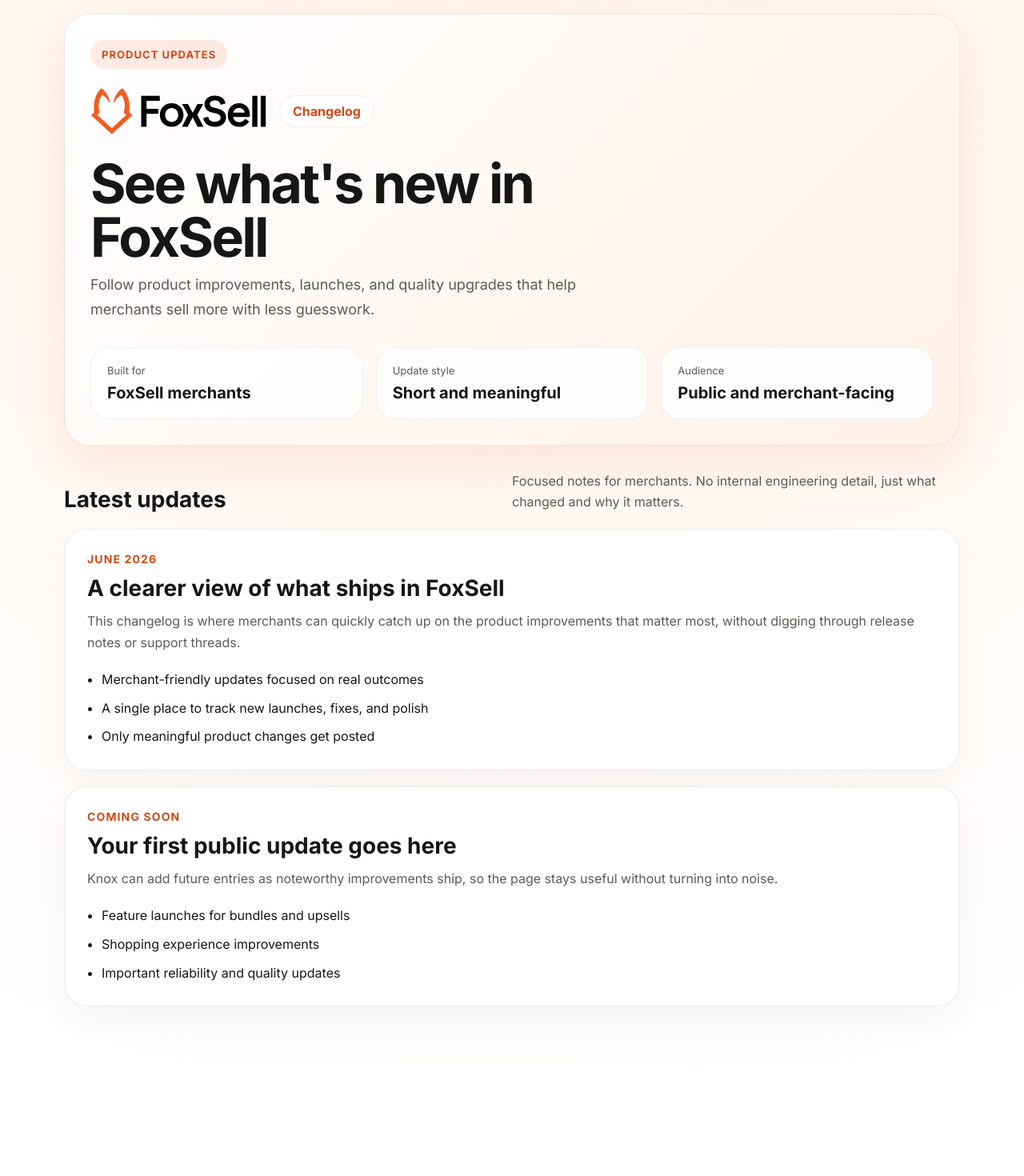
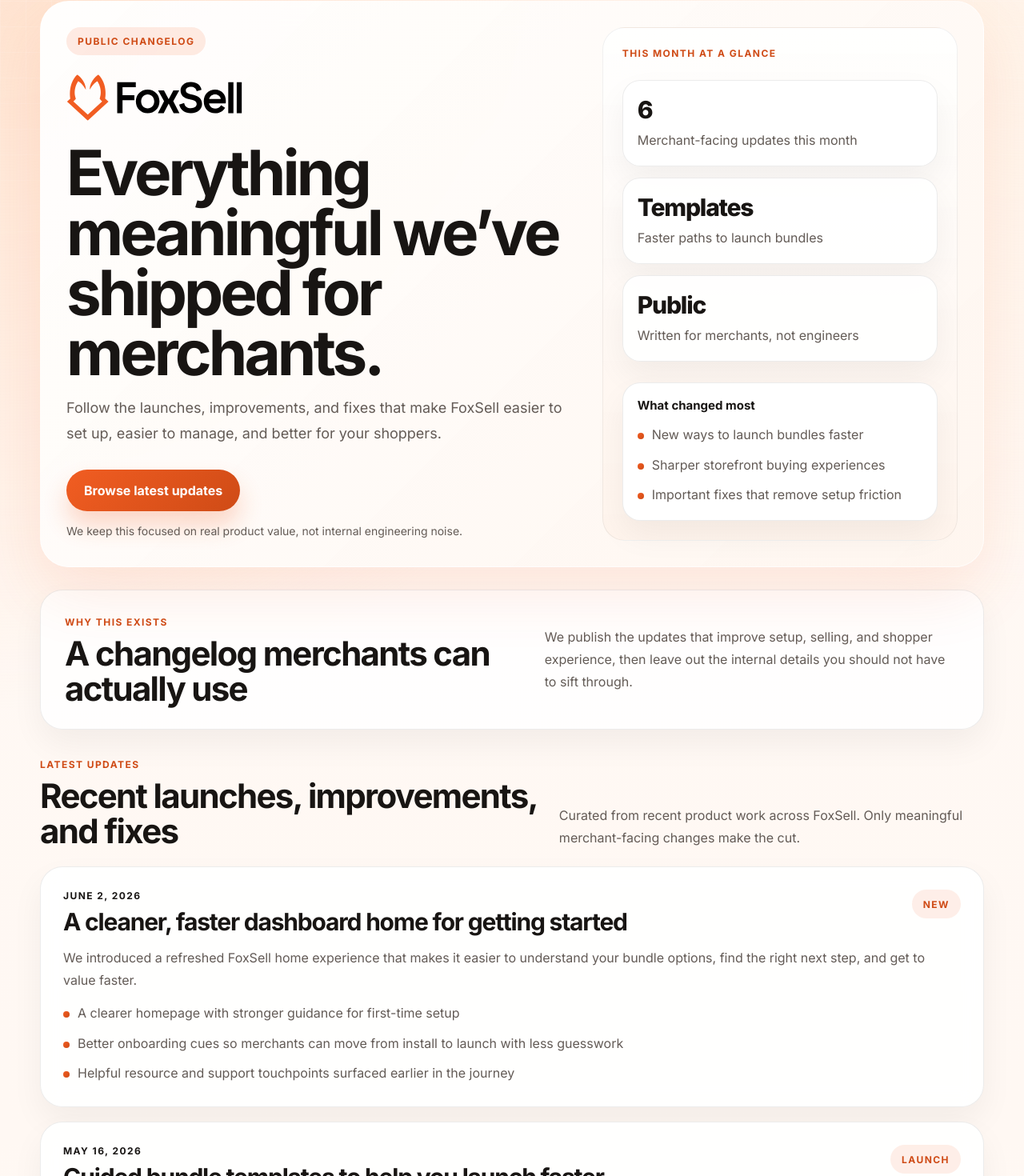
Before and after one commit to FoxSellApp/foxsell-changelog, a Next.js app: page / in a window 1280 px wide. Shown: the part 31-1501 px from the top of the page at 80% size. Before the commit the page ends 1361 px from the top, so only its background shows below. Built offline with nearby package versions, Linux system fonts and the light colour scheme.

Commit message:
feat: refresh public changelog homepage

```diff
--- a/pages/index.js
+++ b/pages/index.js
@@ -1,36 +1,92 @@
+import Head from "next/head"
+import Image from "next/image"
+
+const heroStats = [
+  { value: "6", label: "Merchant-facing updates this month" },
+  { value: "Templates", label: "Faster paths to launch bundles" },
+  { value: "Public", label: "Written for merchants, not engineers" }
+]
+
+const highlights = [
+  "New ways to launch bundles faster",
+  "Sharper storefront buying experiences",
+  "Important fixes that remove setup friction"
+]
+
 const changelogEntries = [
   {
-    date: "June 2026",
-    title: "A clearer view of what ships in FoxSell",
+    date: "June 2, 2026",
+    tag: "New",
+    title: "A cleaner, faster dashboard home for getting started",
     summary:
-      "This changelog is where merchants can quickly catch up on the product improvements that matter most, without digging through release notes or support threads.",
-    highlights: [
-      "Merchant-friendly updates focused on real outcomes",
-      "A single place to track new launches, fixes, and polish",
-      "Only meaningful product changes get posted"
+      "We introduced a refreshed FoxSell home experience that makes it easier to understand your bundle options, find the right next step, and get to value faster.",
+    bullets: [
+      "A clearer homepage with stronger guidance for first-time setup",
+      "Better onboarding cues so merchants can move from install to launch with less guesswork",
+      "Helpful resource and support touchpoints surfaced earlier in the journey"
     ]
   },
   {
-    date: "Coming soon",
-    title: "Your first public update goes here",
+    date: "May 16, 2026",
+    tag: "Launch",
+    title: "Guided bundle templates to help you launch faster",
     summary:
-      "Knox can add future entries as noteworthy improvements ship, so the page stays useful without turning into noise.",
-    highlights: [
-      "Feature launches for bundles and upsells",
-      "Shopping experience improvements",
-      "Important reliability and quality updates"
+      "We rolled out a more guided template setup flow for mix-and-match bundles so merchants can move from idea to live offer with less manual work.",
+    bullets: [
+      "Structured setup flows for ready-to-use bundle templates",
+      "A clearer way to preview, configure, and install template-based experiences",
+      "Less friction when turning proven bundle layouts into live campaigns"
+    ]
+  },
+  {
+    date: "May 16, 2026",
+    tag: "Improvement",
+    title: "Template previews are easier to explore before you publish",
+    summary:
+      "We improved template discovery so you can review layouts with more confidence before committing to a setup path.",
+    bullets: [
+      "Preview actions now feel more dependable and easier to follow",
+      "Demo store links make it easier to see templates in a realistic storefront context",
+      "Template setup now includes more contextual guidance when you need help"
+    ]
+  },
+  {
+    date: "May 12, 2026",
+    tag: "Storefront",
+    title: "Better product option experiences for shoppers",
+    summary:
+      "We shipped a set of storefront experience improvements that make bundle selection clearer and more intuitive for shoppers.",
+    bullets: [
+      "Color swatches are now supported for qualifying option selections",
+      "Bundle quantity and pricing details are presented more clearly in the summary experience",
+      "Fixed-price bundle summaries now stay cleaner by hiding item-level prices when they are not useful"
+    ]
+  },
+  {
+    date: "May 12, 2026",
+    tag: "Fixes",
+    title: "More reliable add-ons behavior in mix-and-match bundles",
+    summary:
+      "We tightened several edge cases around add-ons so merchants can trust bundle behavior more when shoppers change selections.",
+    bullets: [
+      "Add-ons now stay better aligned with the option choices shoppers actually make",
+      "Invalid or unavailable add-on states are cleared more reliably",
+      "Bundle interactions behave more predictably when quantities or options change"
+    ]
+  },
+  {
+    date: "May 5, 2026",
+    tag: "Fixes",
+    title: "Smoother bundle editing for complex catalog setups",
+    summary:
+      "We fixed a handful of high-friction issues in bundle configuration so merchants can edit and launch offers with fewer blockers.",
+    bullets: [
+      "Multi-variant bundles now handle empty variant states more gracefully",
+      "Dynamic add-on bundle pricing edits are more dependable in supported configurations",
+      "Per-option add-on setups now duplicate products more reliably when building advanced bundle experiences"
     ]
   }
 ]
-
-const stats = [
-  { label: "Built for", value: "FoxSell merchants" },
-  { label: "Update style", value: "Short and meaningful" },
-  { label: "Audience", value: "Public and merchant-facing" }
-]
-
-import Head from "next/head"
-import Image from "next/image"
 
 export default function Home() {
   return (
@@ -39,18 +95,19 @@
         <title>FoxSell Changelog</title>
         <meta
           name="description"
-          content="Merchant-facing product updates, launches, and improvements from FoxSell."
+          content="Public product updates from FoxSell, including launches, improvements, and fixes that matter to merchants."
         />
         <meta property="og:title" content="FoxSell Changelog" />
         <meta
           property="og:description"
-          content="See what&apos;s new in FoxSell with concise, merchant-friendly product updates."
+          content="See the latest FoxSell launches, improvements, and fixes in one polished, merchant-friendly changelog."
         />
         <link rel="icon" href="/favicon.svg" />
       </Head>
       <main className="page-shell">
         <section className="hero-card">
-        <div className="hero-topline">Product updates</div>
+          <div className="hero-copy-column">
+            <span className="eyebrow">Public changelog</span>
             <div className="hero-brand-row">
               <Image
                 src="/assets/foxsell-logo.svg"
@@ -60,37 +117,77 @@
                 height={58}
                 priority
               />
-          <span className="hero-brand-name">Changelog</span>
             </div>
-        <h1>See what&apos;s new in FoxSell</h1>
+            <h1>Everything meaningful we’ve shipped for merchants.</h1>
             <p className="hero-copy">
-          Follow product improvements, launches, and quality upgrades that help merchants sell more with less guesswork.
+              Follow the launches, improvements, and fixes that make FoxSell easier to set up,
+              easier to manage, and better for your shoppers.
             </p>
+            <div className="hero-actions">
+              <a className="primary-action" href="#latest-updates">
+                Browse latest updates
+              </a>
+              <p className="hero-note">We keep this focused on real product value, not internal engineering noise.</p>
+            </div>
+          </div>
+
+          <div className="hero-panel">
+            <div className="hero-panel-label">This month at a glance</div>
             <div className="stats-grid">
-          {stats.map((stat) => (
+              {heroStats.map((stat) => (
                 <div className="stat-card" key={stat.label}>
+                  <div className="stat-value">{stat.value}</div>
                   <div className="stat-label">{stat.label}</div>
-              <div className="stat-value">{stat.value}</div>
                 </div>
               ))}
             </div>
+            <div className="highlights-card">
+              <div className="highlights-title">What changed most</div>
+              <ul>
+                {highlights.map((highlight) => (
+                  <li key={highlight}>{highlight}</li>
+                ))}
+              </ul>
+            </div>
+          </div>
         </section>
 
-      <section className="content-grid">
+        <section className="intro-band">
+          <div>
+            <span className="section-kicker">Why this exists</span>
+            <h2>A changelog merchants can actually use</h2>
+          </div>
+          <p>
+            We publish the updates that improve setup, selling, and shopper experience, then leave out
+            the internal details you should not have to sift through.
+          </p>
+        </section>
+
+        <section className="timeline-section" id="latest-updates">
           <div className="section-heading">
-          <span>Latest updates</span>
-          <p>Focused notes for merchants. No internal engineering detail, just what changed and why it matters.</p>
+            <div>
+              <span className="section-kicker">Latest updates</span>
+              <h2>Recent launches, improvements, and fixes</h2>
+            </div>
+            <p>
+              Curated from recent product work across FoxSell. Only meaningful merchant-facing changes make the cut.
+            </p>
           </div>
 
           <div className="timeline">
             {changelogEntries.map((entry) => (
               <article className="entry-card" key={entry.title}>
+                <div className="entry-header">
+                  <div>
                     <div className="entry-date">{entry.date}</div>
-              <h2>{entry.title}</h2>
+                    <h3>{entry.title}</h3>
+                  </div>
+                  <span className="entry-tag">{entry.tag}</span>
+                </div>
                 <p>{entry.summary}</p>
                 <ul>
-                {entry.highlights.map((highlight) => (
-                  <li key={highlight}>{highlight}</li>
+                  {entry.bullets.map((bullet) => (
+                    <li key={bullet}>{bullet}</li>
                   ))}
                 </ul>
               </article>
--- a/styles/globals.css
+++ b/styles/globals.css
@@ -1,24 +1,36 @@
 :root {
   --background: #fff8f3;
-  --surface: #ffffff;
-  --surface-soft: #fff1e8;
-  --text-primary: #161616;
-  --text-secondary: #5f5a56;
+  --background-strong: #fff0e4;
+  --surface: rgba(255, 255, 255, 0.92);
+  --surface-strong: #ffffff;
+  --surface-soft: #fff4ec;
+  --text-primary: #181513;
+  --text-secondary: #635b56;
   --accent: #f15d22;
-  --accent-deep: #cc4c17;
-  --border: rgba(22, 22, 22, 0.08);
-  --shadow: 0 24px 60px rgba(241, 93, 34, 0.12);
+  --accent-deep: #cf4b16;
+  --accent-soft: rgba(241, 93, 34, 0.12);
+  --border: rgba(24, 21, 19, 0.08);
+  --shadow: 0 30px 80px rgba(241, 93, 34, 0.12);
+  --shadow-soft: 0 18px 40px rgba(24, 21, 19, 0.05);
 }
 
 * {
   box-sizing: border-box;
 }
 
+html {
+  scroll-behavior: smooth;
+}
+
 html,
 body {
   margin: 0;
   padding: 0;
-  background: radial-gradient(circle at top, #fff4ec 0%, var(--background) 42%, #ffffff 100%);
+  min-height: 100%;
+  background:
+    radial-gradient(circle at top left, rgba(255, 225, 204, 0.9), transparent 28%),
+    radial-gradient(circle at top right, rgba(255, 242, 230, 0.9), transparent 24%),
+    linear-gradient(180deg, #fff9f5 0%, var(--background) 48%, #ffffff 100%);
   color: var(--text-primary);
   font-family: Inter, -apple-system, BlinkMacSystemFont, "Segoe UI", sans-serif;
 }
@@ -27,8 +39,20 @@
   min-height: 100vh;
 }
 
+body::before {
+  content: "";
+  position: fixed;
+  inset: 0;
+  pointer-events: none;
+  background-image: linear-gradient(rgba(255, 255, 255, 0.42) 1px, transparent 1px),
+    linear-gradient(90deg, rgba(255, 255, 255, 0.42) 1px, transparent 1px);
+  background-size: 32px 32px;
+  mask-image: linear-gradient(180deg, rgba(0, 0, 0, 0.35), transparent 82%);
+}
+
 a {
   color: inherit;
+  text-decoration: none;
 }
 
 img {
@@ -36,36 +60,57 @@
 }
 
 .page-shell {
-  width: min(1120px, calc(100% - 32px));
+  position: relative;
+  width: min(1180px, calc(100% - 32px));
   margin: 0 auto;
-  padding: 48px 0 72px;
+  padding: 32px 0 80px;
 }
 
 .hero-card {
-  background: linear-gradient(135deg, rgba(255, 255, 255, 0.96), rgba(255, 241, 232, 0.98));
-  border: 1px solid var(--border);
-  border-radius: 32px;
+  display: grid;
+  grid-template-columns: minmax(0, 1.3fr) minmax(320px, 0.9fr);
+  gap: 28px;
+  align-items: stretch;
+  padding: 32px;
+  border: 1px solid rgba(255, 255, 255, 0.6);
+  border-radius: 36px;
+  background: linear-gradient(135deg, rgba(255, 255, 255, 0.95), rgba(255, 246, 239, 0.98));
   box-shadow: var(--shadow);
-  padding: 32px;
+  backdrop-filter: blur(18px);
 }
 
-.hero-topline {
-  display: inline-flex;
-  align-items: center;
-  border-radius: 999px;
-  background: rgba(241, 93, 34, 0.12);
-  color: var(--accent-deep);
-  font-size: 13px;
+.hero-copy-column {
+  display: flex;
+  flex-direction: column;
+  justify-content: center;
+}
+
+.eyebrow,
+.section-kicker,
+.hero-panel-label,
+.entry-date,
+.entry-tag {
+  font-size: 12px;
   font-weight: 700;
-  letter-spacing: 0.08em;
-  padding: 10px 14px;
+  letter-spacing: 0.12em;
   text-transform: uppercase;
 }
 
+.eyebrow,
+.hero-panel-label,
+.entry-tag {
+  color: var(--accent-deep);
+}
+
+.eyebrow {
+  display: inline-flex;
+  width: fit-content;
+  padding: 10px 14px;
+  border-radius: 999px;
+  background: var(--accent-soft);
+}
+
 .hero-brand-row {
-  display: flex;
-  align-items: center;
-  gap: 16px;
   margin-top: 24px;
 }
 
@@ -75,25 +120,12 @@
   height: auto;
 }
 
-.hero-brand-name {
-  display: inline-flex;
-  align-items: center;
-  justify-content: center;
-  min-height: 40px;
-  padding: 8px 16px;
-  border-radius: 999px;
-  background: var(--surface);
-  border: 1px solid rgba(241, 93, 34, 0.14);
-  color: var(--accent-deep);
-  font-weight: 700;
-}
-
 .hero-card h1 {
-  margin: 28px 0 12px;
-  font-size: clamp(40px, 7vw, 68px);
-  line-height: 0.98;
-  letter-spacing: -0.04em;
-  max-width: 700px;
+  margin: 28px 0 16px;
+  max-width: 760px;
+  font-size: clamp(46px, 7vw, 78px);
+  line-height: 0.96;
+  letter-spacing: -0.05em;
 }
 
 .hero-copy {
@@ -101,122 +133,243 @@
   margin: 0;
   color: var(--text-secondary);
   font-size: 18px;
-  line-height: 1.7;
+  line-height: 1.75;
+}
+
+.hero-actions {
+  margin-top: 30px;
+}
+
+.primary-action {
+  display: inline-flex;
+  align-items: center;
+  justify-content: center;
+  min-height: 52px;
+  padding: 0 22px;
+  border-radius: 999px;
+  background: linear-gradient(135deg, var(--accent), var(--accent-deep));
+  color: #fff;
+  font-weight: 700;
+  box-shadow: 0 18px 30px rgba(241, 93, 34, 0.24);
+}
+
+.hero-note {
+  margin: 14px 0 0;
+  color: var(--text-secondary);
+  font-size: 14px;
+  line-height: 1.6;
+}
+
+.hero-panel {
+  display: flex;
+  flex-direction: column;
+  justify-content: space-between;
+  gap: 18px;
+  padding: 24px;
+  border-radius: 28px;
+  background: linear-gradient(180deg, rgba(255, 255, 255, 0.94), rgba(255, 244, 236, 0.98));
+  border: 1px solid rgba(24, 21, 19, 0.06);
+  box-shadow: inset 0 1px 0 rgba(255, 255, 255, 0.8);
 }
 
 .stats-grid {
   display: grid;
-  grid-template-columns: repeat(3, minmax(0, 1fr));
-  gap: 16px;
-  margin-top: 32px;
+  grid-template-columns: 1fr;
+  gap: 14px;
+}
+
+.stat-card,
+.highlights-card,
+.entry-card,
+.intro-band {
+  border: 1px solid var(--border);
+  box-shadow: var(--shadow-soft);
 }
 
 .stat-card {
-  background: rgba(255, 255, 255, 0.84);
-  border: 1px solid rgba(22, 22, 22, 0.06);
-  border-radius: 24px;
-  padding: 20px;
+  padding: 18px 18px 20px;
+  border-radius: 22px;
+  background: rgba(255, 255, 255, 0.88);
+}
+
+.stat-value {
+  font-size: 30px;
+  font-weight: 800;
+  letter-spacing: -0.04em;
 }
 
 .stat-label {
+  margin-top: 8px;
   color: var(--text-secondary);
-  font-size: 13px;
-  margin-bottom: 8px;
+  line-height: 1.5;
 }
 
-.stat-value {
-  font-size: 20px;
+.highlights-card {
+  padding: 18px;
+  border-radius: 22px;
+  background: var(--surface-strong);
+}
+
+.highlights-title {
+  font-size: 15px;
   font-weight: 700;
 }
 
-.content-grid {
+.highlights-card ul,
+.entry-card ul {
+  margin: 14px 0 0;
+  padding: 0;
+  list-style: none;
+}
+
+.highlights-card li,
+.entry-card li {
+  position: relative;
+  padding-left: 18px;
+  color: var(--text-secondary);
+  line-height: 1.7;
+}
+
+.highlights-card li + li,
+.entry-card li + li {
+  margin-top: 10px;
+}
+
+.highlights-card li::before,
+.entry-card li::before {
+  content: "";
+  position: absolute;
+  top: 11px;
+  left: 0;
+  width: 8px;
+  height: 8px;
+  border-radius: 999px;
+  background: linear-gradient(135deg, var(--accent), var(--accent-deep));
+}
+
+.intro-band {
+  display: grid;
+  grid-template-columns: minmax(0, 1fr) minmax(280px, 0.9fr);
+  gap: 24px;
+  align-items: center;
+  margin-top: 28px;
+  padding: 28px 30px;
+  border-radius: 28px;
+  background: rgba(255, 255, 255, 0.84);
+}
+
+.section-kicker {
+  display: inline-block;
+  margin-bottom: 10px;
+  color: var(--accent-deep);
+}
+
+.intro-band h2,
+.section-heading h2 {
+  margin: 0;
+  font-size: clamp(28px, 4vw, 42px);
+  line-height: 1.05;
+  letter-spacing: -0.04em;
+}
+
+.intro-band p,
+.section-heading p,
+.entry-card p {
+  margin: 0;
+  color: var(--text-secondary);
+  line-height: 1.75;
+}
+
+.timeline-section {
   margin-top: 32px;
 }
 
 .section-heading {
-  display: flex;
-  justify-content: space-between;
+  display: grid;
+  grid-template-columns: minmax(0, 1fr) minmax(280px, 0.85fr);
+  gap: 24px;
   align-items: end;
-  gap: 24px;
-  margin-bottom: 20px;
-}
-
-.section-heading span {
-  font-size: 28px;
-  font-weight: 700;
-}
-
-.section-heading p {
-  margin: 0;
-  max-width: 560px;
-  color: var(--text-secondary);
-  line-height: 1.6;
+  margin-bottom: 22px;
 }
 
 .timeline {
   display: grid;
-  gap: 20px;
+  gap: 18px;
 }
 
 .entry-card {
-  position: relative;
+  padding: 28px;
+  border-radius: 28px;
   background: var(--surface);
-  border: 1px solid var(--border);
-  border-radius: 28px;
-  padding: 28px;
-  box-shadow: 0 18px 40px rgba(22, 22, 22, 0.04);
+  backdrop-filter: blur(12px);
+}
+
+.entry-header {
+  display: flex;
+  justify-content: space-between;
+  gap: 16px;
+  align-items: flex-start;
+  margin-bottom: 14px;
 }
 
 .entry-date {
-  color: var(--accent-deep);
-  font-size: 14px;
-  font-weight: 700;
-  text-transform: uppercase;
-  letter-spacing: 0.08em;
+  margin-bottom: 8px;
 }
 
-.entry-card h2 {
-  margin: 12px 0;
-  font-size: 28px;
-  line-height: 1.15;
+.entry-card h3 {
+  margin: 0;
+  max-width: 720px;
+  font-size: 30px;
+  line-height: 1.14;
+  letter-spacing: -0.04em;
 }
 
-.entry-card p {
-  margin: 0;
-  color: var(--text-secondary);
-  line-height: 1.7;
+.entry-tag {
+  flex-shrink: 0;
+  display: inline-flex;
+  align-items: center;
+  justify-content: center;
+  min-height: 36px;
+  padding: 0 14px;
+  border-radius: 999px;
+  background: rgba(241, 93, 34, 0.1);
 }
 
-.entry-card ul {
-  margin: 20px 0 0;
-  padding-left: 18px;
-  color: var(--text-primary);
+@media (max-width: 960px) {
+  .hero-card,
+  .intro-band,
+  .section-heading {
+    grid-template-columns: 1fr;
+  }
+
+  .hero-card h1 {
+    max-width: none;
+  }
 }
 
-.entry-card li {
-  margin-top: 10px;
-  line-height: 1.6;
-}
-
-@media (max-width: 800px) {
+@media (max-width: 720px) {
   .page-shell {
-    width: min(100% - 20px, 1120px);
-    padding: 24px 0 56px;
+    width: min(100% - 20px, 1180px);
+    padding: 20px 0 56px;
   }
 
   .hero-card,
+  .hero-panel,
+  .intro-band,
   .entry-card {
     padding: 22px;
     border-radius: 24px;
   }
 
-  .hero-brand-row,
-  .section-heading {
+  .entry-header {
     flex-direction: column;
-    align-items: flex-start;
   }
 
-  .stats-grid {
-    grid-template-columns: 1fr;
+  .hero-card h1 {
+    font-size: clamp(38px, 14vw, 56px);
+  }
+
+  .entry-card h3 {
+    font-size: 26px;
   }
 }
```
Lines whose indentation alone changed are shown as unchanged.
